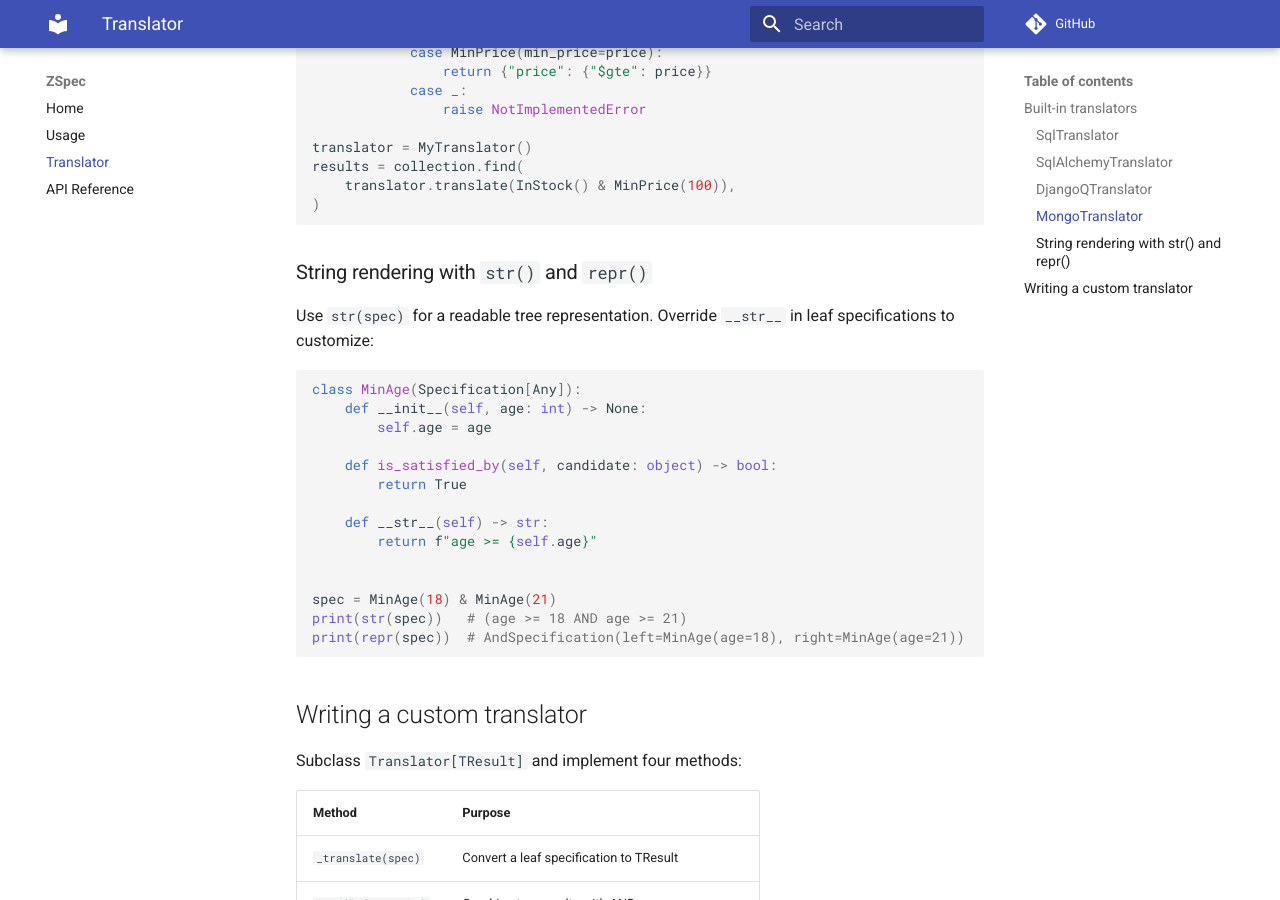
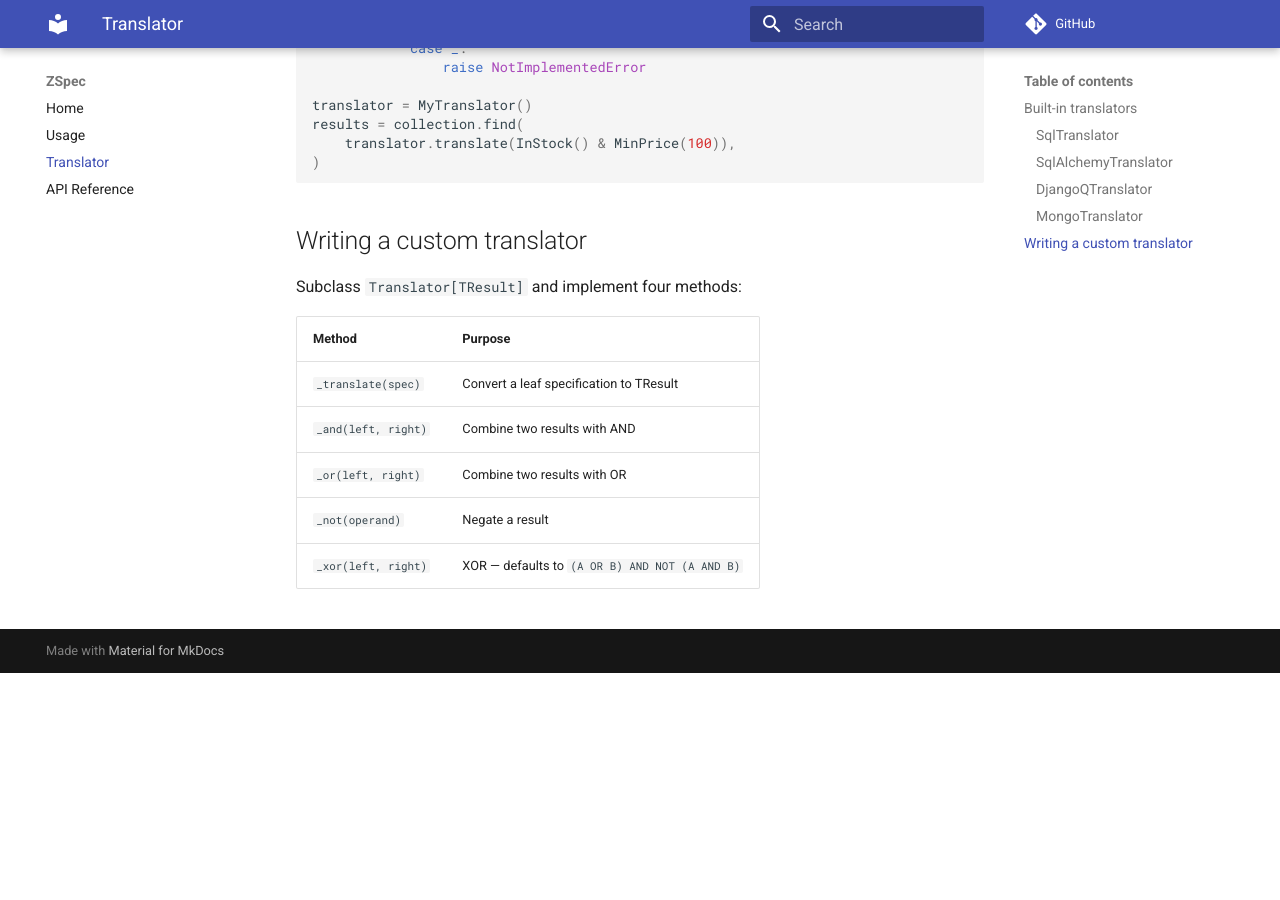
Before and after one commit to zlibs-community/zspec, an MkDocs documentation site: the page built from docs/translator.md, in a window 1280 px wide and 900 px high, scrolled down 2300 px. Built offline with MkDocs 1.6.1 and Material for MkDocs 9.7.7, drawn with Linux system fonts in a browser that asks for light colours; comment, search, counter and statistics services are not loaded; after the commit the page ends 2973 px from its top, so only the background shows below that; some of the changed text lies outside the part shown.

Commit message:
docs: moved spec repr into usage

````diff
--- a/docs/translator.md
+++ b/docs/translator.md
@@ -1,8 +1,6 @@
 # Translator
 
-A visitor that walks a specification tree and translates it into another form — SQL, JSON, or anything else.
-
-For human-readable rendering, use `str(spec)` and `repr(spec)` directly on specifications.
+A visitor that walks a specification tree and translates it into another form — SQL, MongoDB filters, Django Q objects, or anything else.
 
 ## Built-in translators
 
@@ -117,27 +115,6 @@ results = collection.find(
 )
 ```
 
-### String rendering with `str()` and `repr()`
-
-Use `str(spec)` for a readable tree representation. Override `__str__` in leaf specifications to customize:
-
-```python
-class MinAge(Specification[Any]):
-    def __init__(self, age: int) -> None:
-        self.age = age
-
-    def is_satisfied_by(self, candidate: object) -> bool:
-        return True
-
-    def __str__(self) -> str:
-        return f"age >= {self.age}"
-
-
-spec = MinAge(18) & MinAge(21)
-print(str(spec))   # (age >= 18 AND age >= 21)
-print(repr(spec))  # AndSpecification(left=MinAge(age=18), right=MinAge(age=21))
-```
-
 ## Writing a custom translator
 
 Subclass `Translator[TResult]` and implement four methods:
````
Also changed, not shown: docs/usage.md (+21 -0 lines), 1 other file.
